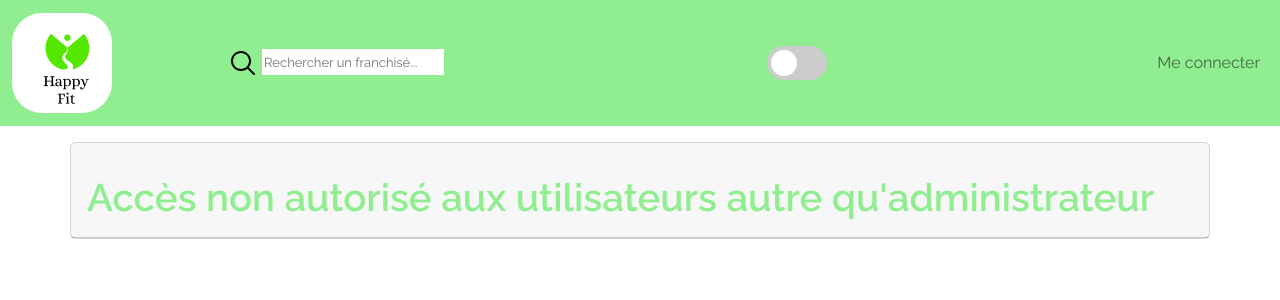
After one commit to NicolasCournau/ECF, a Symfony app: template templates/bundles/TwigBundle/Exception/error404.html.twig in a window 1280 px wide. The commit adds this page. Shown: the top 300 px of the page. Run offline with Twig, Linux system fonts and the light colour scheme; the template is opened without the code that fills it, so the values that code supplies are empty; some libraries are stand-ins or nearby versions.

Commit message:
finalisation

```diff
--- a/templates/base.html.twig
+++ b/templates/base.html.twig
@@ -1,5 +1,5 @@
 <!DOCTYPE html>
-<html>
+<html lang="fr">
 	<head>
 		<meta charset="UTF-8">
 		<title>
--- /dev/null
+++ b/templates/bundles/TwigBundle/Exception/error404.html.twig
@@ -0,0 +1,14 @@
+{% extends 'base.html.twig' %}
+
+{% block title %}Accès non autorisé
+{% endblock %}
+
+{% block body %}
+	<main class="container mt-3">
+		<section class="row card">
+			<div class="col 12 pt-3 card-header">
+				<h1 class="pt-3">Accès non autorisé aux utilisateurs autre qu'administrateur</h1>
+			</div>
+		</section>
+	</main>
+{% endblock %}
```
Also changed, not shown: public/assets/js/script.js, 1 other file.
